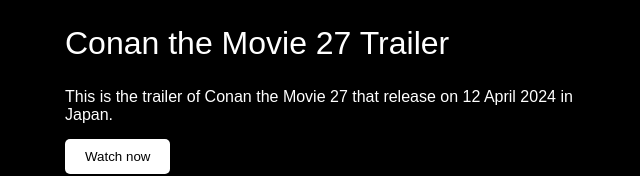
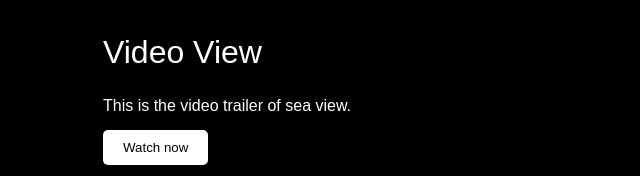
Before and after one commit to VisarutBest/VisarutBest.github.io, a plain HTML site: page videopopup.html in a window 1280 px wide. Shown: the part 483-659 px from the top of the page, without its empty margins (300-940 px from the left). Drawn offline with Linux system fonts and the light colour scheme.

Commit message:
videopopup.html

```diff
--- a/videopopup.html
+++ b/videopopup.html
@@ -11,8 +11,8 @@
     <div class="main-container">
         <button class="back"><a href="portfolio.html">Back</a></button>
         <img src="https://images.pexels.com/photos/5662857/pexels-photo-5662857.png?auto=compress&cs=tinysrgb&w=1260&h=750&dpr=1" alt="movie-image">
-        <h2>Conan the Movie 27 Trailer</h2>
-        <p>This is the trailer of Conan the Movie 27 that release on 12 April 2024 in Japan.</p>
+        <h2>Video View</h2>
+        <p>This is the video trailer of sea view.</p>
         <button class="btn">Watch now</button>
     </div>
     <div class="trailer-container active">
```
